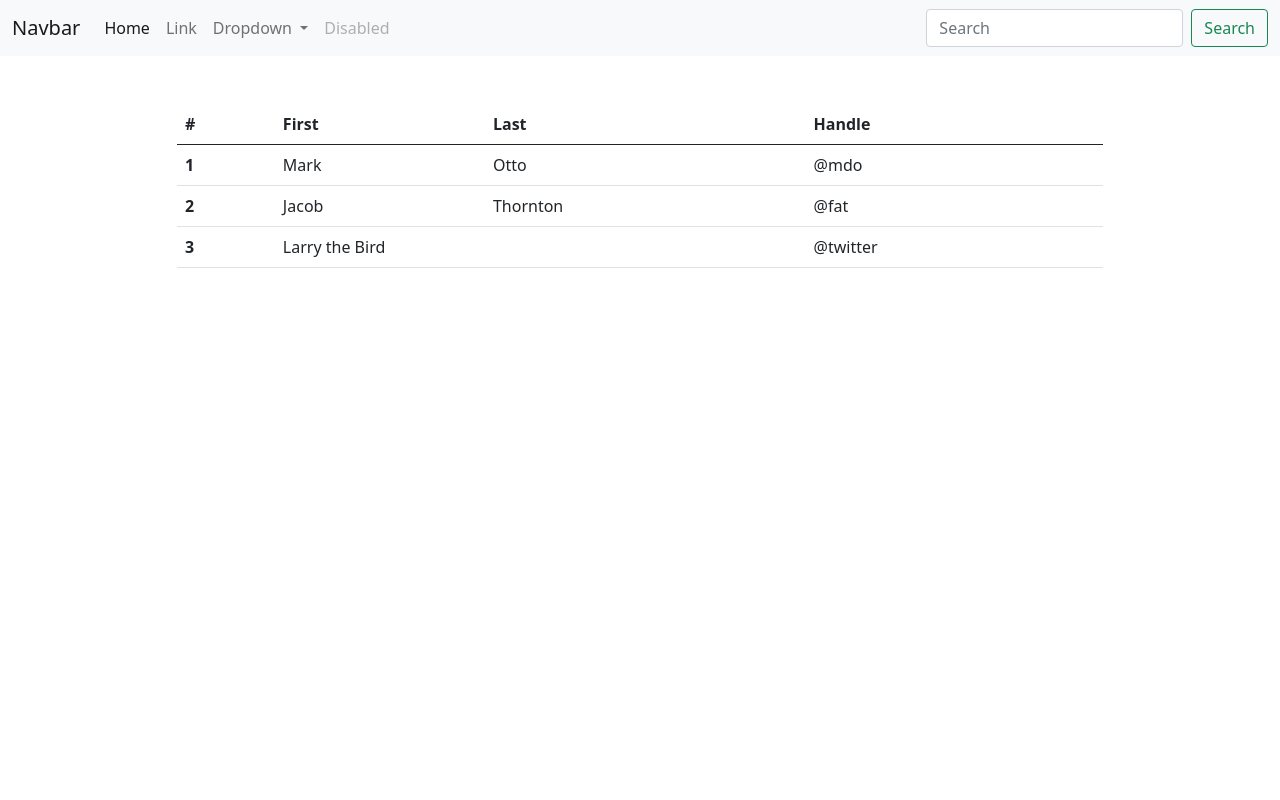
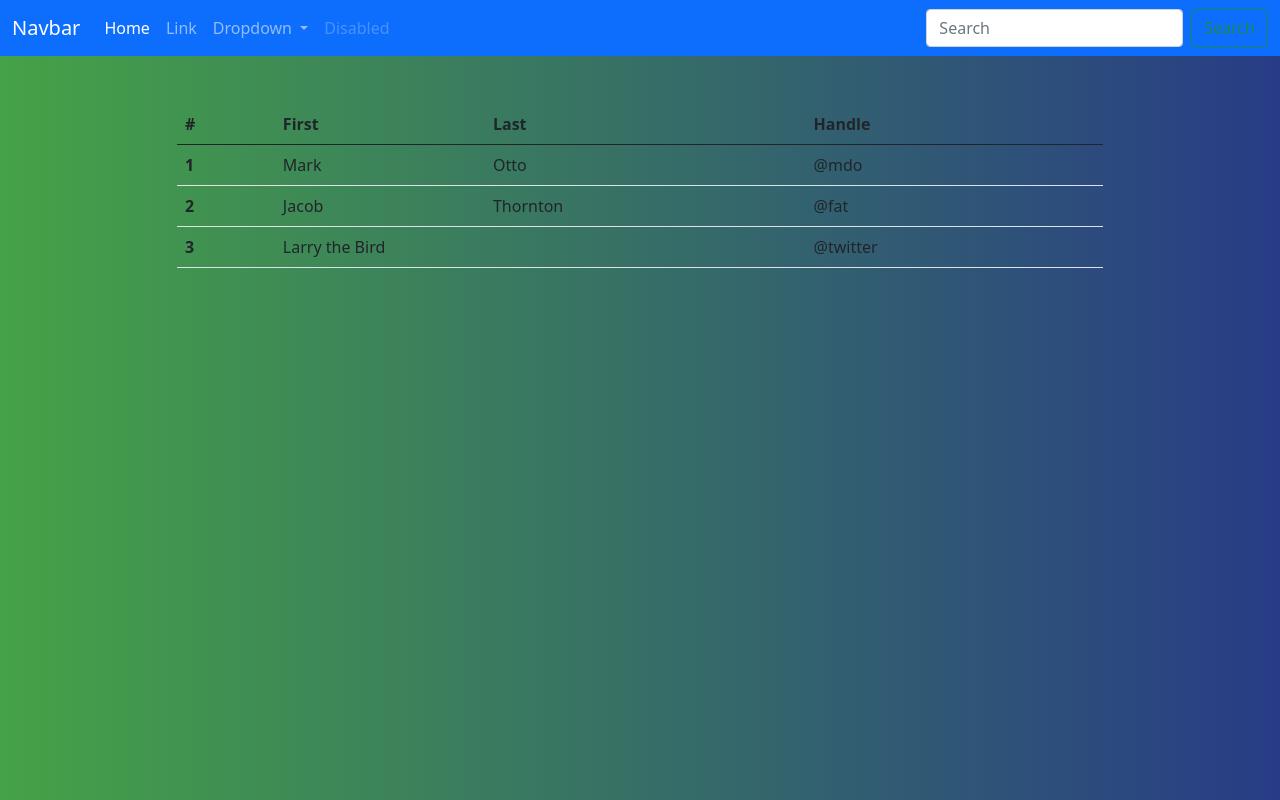
Before and after one commit to michaelaguilar89/FrontEndProdutcs, an Angular app: page / in a window 1280 px wide. Built offline with nearby package versions, Linux system fonts and the light colour scheme.

Commit message:
adding table styles

```diff
--- a/src/app/components/header/header.component.html
+++ b/src/app/components/header/header.component.html
@@ -1,4 +1,4 @@
-<nav class="navbar navbar-expand-lg navbar-light bg-light">
+<nav class="navbar navbar-expand-lg navbar-dark bg-primary " >
     <div class="container-fluid">
       <a class="navbar-brand" href="#">Navbar</a>
       <button class="navbar-toggler" type="button" data-bs-toggle="collapse" data-bs-target="#navbarSupportedContent" aria-controls="navbarSupportedContent" aria-expanded="false" aria-label="Toggle navigation">
--- a/src/styles.css
+++ b/src/styles.css
@@ -1 +1,11 @@
 /* You can add global styles to this file, and also import other style files */
+body{
+    background: #283c86;  /* fallback for old browsers */
+    background: -webkit-linear-gradient(to right, #45a247, #283c86);  /* Chrome 10-25, Safari 5.1-6 */
+    background: linear-gradient(to right, #45a247, #283c86); /* W3C, IE 10+/ Edge, Firefox 16+, Chrome 26+, Opera 12+, Safari 7+ */
+
+}
+container{
+    background-color: whitesmoke;
+
+}
```
